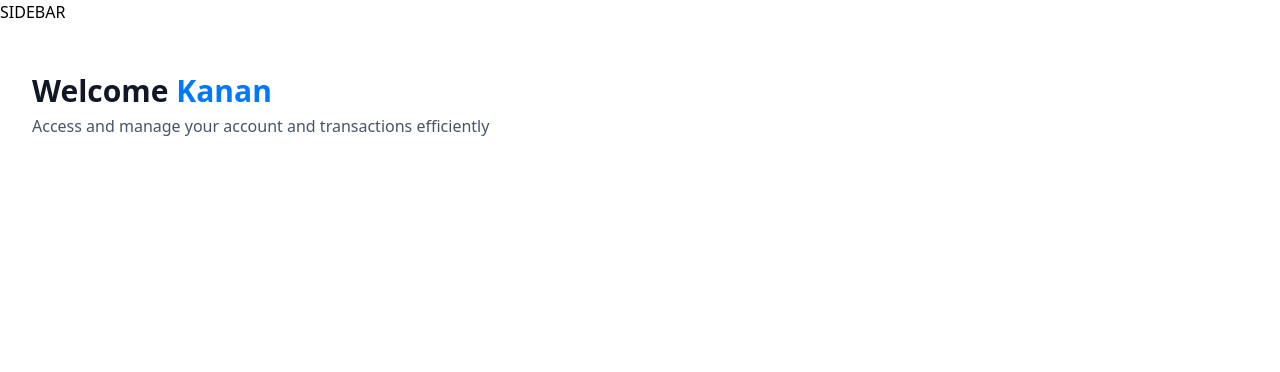
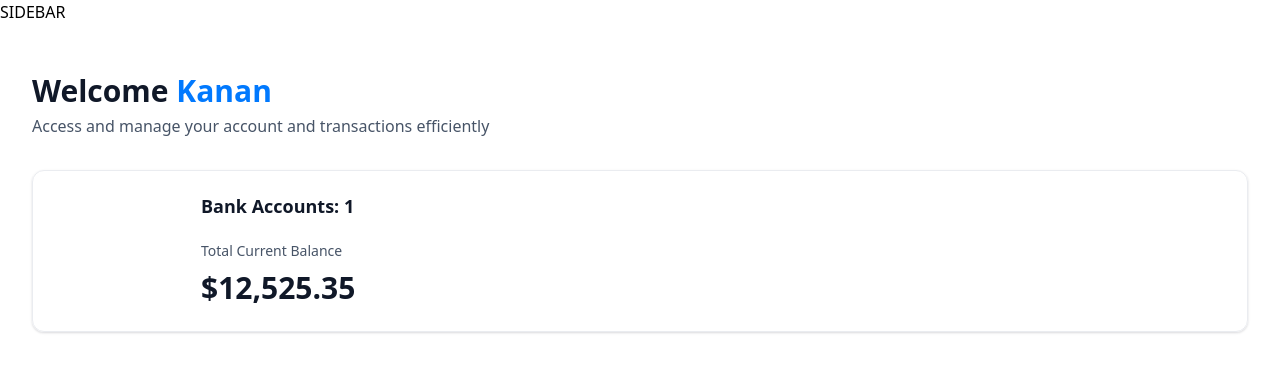
Before and after one commit to kanan88/finexus, a Next.js app: page / in a window 1280 px wide. Shown: the top 372 px of the page. Built offline with nearby package versions, Linux system fonts and the light colour scheme.

Commit message:
display bank account and balance

```diff
--- a/app/(root)/page.tsx
+++ b/app/(root)/page.tsx
@@ -1,4 +1,5 @@
 import HeaderBox from "@/components/HeaderBox";
+import TotalBalanceBox from "@/components/TotalBalanceBox";
 
 const Home = () => {
   const loggedIn = {
@@ -14,6 +15,11 @@ const Home = () => {
           user={loggedIn?.firstName || "Guest"}
           subtext="Access and manage your account and transactions efficiently"
         />
+        <TotalBalanceBox
+          account={[]}
+          totalBanks={1}
+          totalCurrentBalance={12525.35}
+        />
       </div>
     </section>
   );
--- /dev/null
+++ b/components/AnimatedCounter.tsx
@@ -0,0 +1,13 @@
+"use client";
+
+import CountUp from "react-countup";
+
+const AnimatedCounter = ({ amount }: { amount: number }) => {
+  return (
+    <div className="w-full">
+      <CountUp duration={2} end={amount} decimals={2} decimal="." prefix="$" />
+    </div>
+  );
+};
+
+export default AnimatedCounter;
--- a/components/HeaderBox.tsx
+++ b/components/HeaderBox.tsx
@@ -1,5 +1,3 @@
-import React from "react";
-
 const HeaderBox = ({
   type = "title",
   title,
--- /dev/null
+++ b/components/TotalBalanceBox.tsx
@@ -0,0 +1,27 @@
+import { formatAmount } from "@/app/lib/utils";
+import CountUp from "react-countup";
+import AnimatedCounter from "./AnimatedCounter";
+
+const TotalBalanceBox = ({
+  accounts = [],
+  totalBanks,
+  totalCurrentBalance,
+}: TotlaBalanceBoxProps) => {
+  return (
+    <section className="total-balance">
+      <div className="total-balance-chart">{/* DoughnutChart */}</div>
+
+      <div className="flex flex-col gap-6">
+        <h2 className="header-2">Bank Accounts: {totalBanks}</h2>
+        <div className="flex flex-col gap-2">
+          <p className="total-balance-label">Total Current Balance</p>
+          <div className="total-balance-amount flex-center gap-2">
+            <AnimatedCounter amount={totalCurrentBalance} />
+          </div>
+        </div>
+      </div>
+    </section>
+  );
+};
+
+export default TotalBalanceBox;
--- a/package.json
+++ b/package.json
@@ -14,7 +14,9 @@
     "clsx": "^2.1.1",
     "lucide-react": "^0.469.0",
     "next": "14.2.20",
+    "query-string": "^9.1.1",
     "react": "^18",
+    "react-countup": "^6.5.3",
     "react-dom": "^18",
     "tailwind-merge": "^2.5.5",
     "tailwindcss-animate": "^1.0.7"
```
Also changed, not shown: 1 other file (tests, documents, lock files or other folders).
